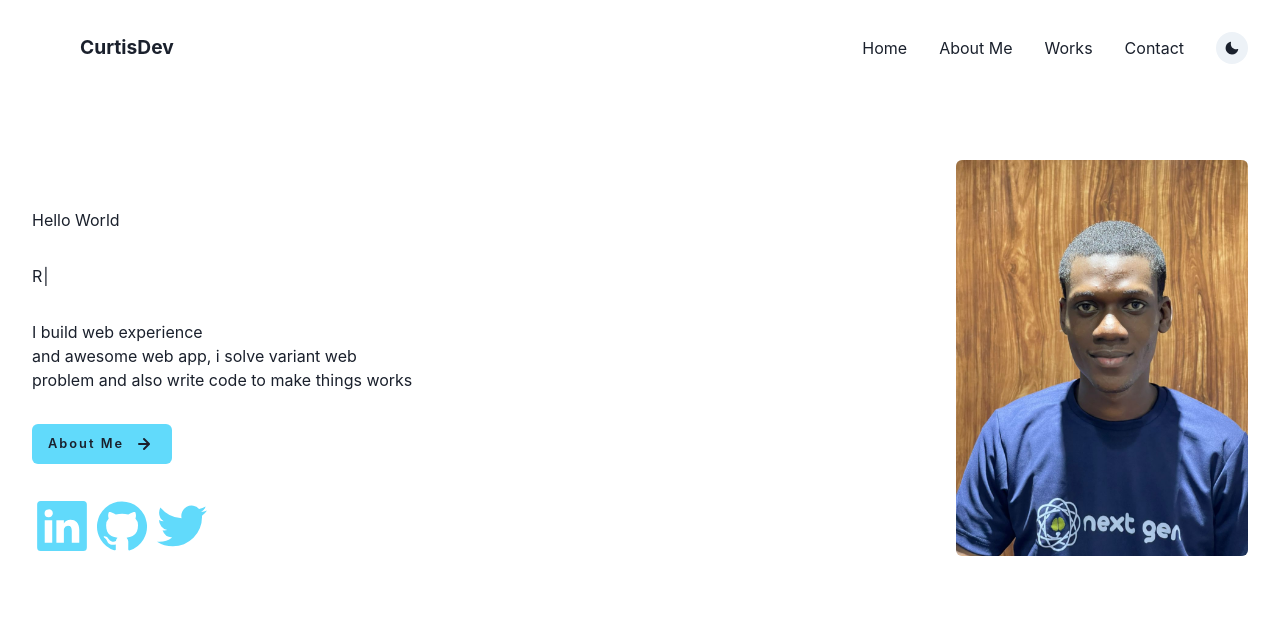
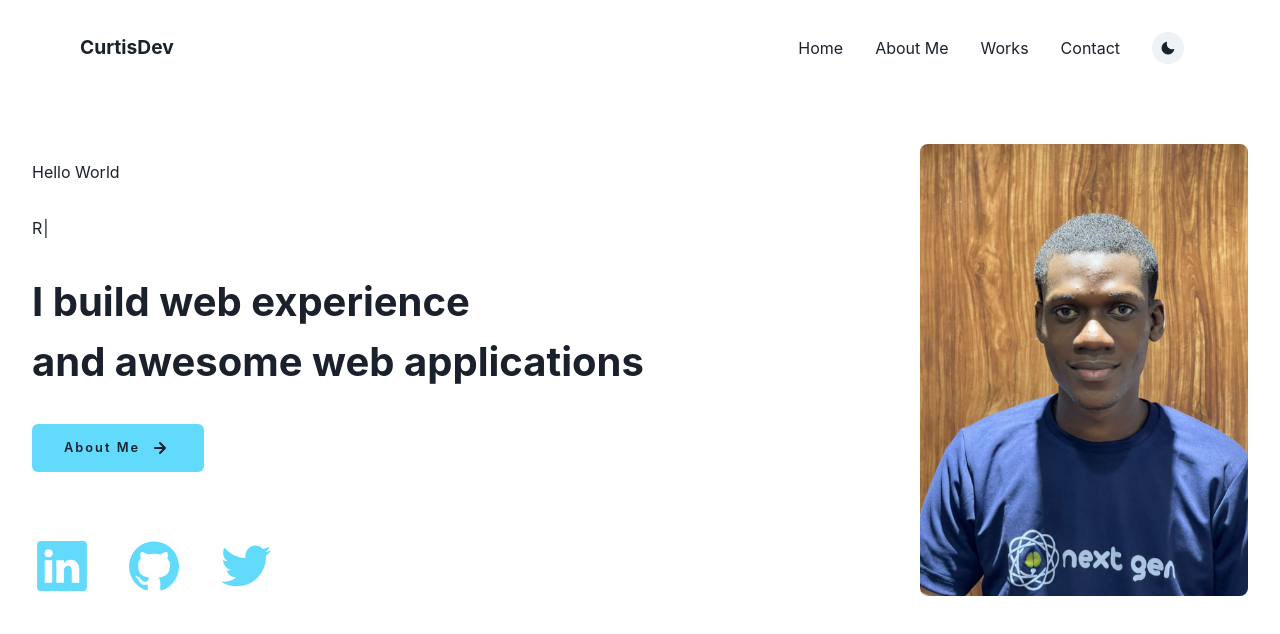
Before and after one commit to CurpraCode/Curtisdev, a Next.js app: page / in a window 1280 px wide. Shown: the top 634 px of the page. Built offline with nearby package versions, Linux system fonts and the light colour scheme.

Commit message:
adjusted the home page

```diff
--- a/src/components/Header.tsx
+++ b/src/components/Header.tsx
@@ -38,6 +38,10 @@ export default function Header() {
   return (
     <Flex
     //   maxW="1324px"
+    position="fixed"
+    top="0"
+    zIndex="50"
+    width="90%"
       m="0 auto"
       minH={"6rem"}
       h={["4rem", "4rem", "4rem"]}
--- a/src/components/home/Intro.tsx
+++ b/src/components/home/Intro.tsx
@@ -12,10 +12,10 @@ import {
 
 const Intro = () => {
   return (
-    <Box maxW="1324px" m="0 auto">
+    <Box maxW="1324px" m="0 auto" mt="5rem">
       <Box>
         <Flex justifyContent="space-between">
-          <Box mt="3rem">
+          <Box mt="1rem">
             <Text mb="2rem">Hello World</Text>
 
             <Typewriter
@@ -30,10 +30,8 @@ const Intro = () => {
                 loop: true,
               }}
             />
-            <Text mt="2rem">
-              I build web experience <br /> and awesome web app, i solve variant
-              web <br />
-              problem and also write code to make things works
+            <Text mt="2rem" fontSize="2.5rem" fontWeight="bold">
+              I build web experience <br /> and awesome web applications
             </Text>
             <Button
               rounded="md"
@@ -41,6 +39,7 @@ const Intro = () => {
               fontSize=".8rem"
               letterSpacing={2}
               mt="2rem"
+              p="1.5rem 2rem"
               rightIcon={<UilArrowRight />}
               _hover={{
                 bg: "#61DAFB",
@@ -54,13 +53,14 @@ const Intro = () => {
             >
               About Me
             </Button>
-            <Flex mt="2rem">
+            <Flex mt="4rem">
               <Link
                 href="https://www.linkedin.com/in/curtis-oyakoya-b70b091b2/"
                 isExternal
                 _hover={{
                   textDecor: "none",
                 }}
+                mr="2rem"
               >
                 <UilLinkedin size="60" color="#61DAFB" />
               </Link>
@@ -70,6 +70,7 @@ const Intro = () => {
                 _hover={{
                   textDecor: "none",
                 }}
+                mr="2rem"
               >
                 <UilGithub size="60" color="#61DAFB" />
               </Link>
@@ -84,12 +85,16 @@ const Intro = () => {
               </Link>
             </Flex>
           </Box>
-          <Image
-            borderRadius="md"
-            width="24%"
-            src="/CurtisDev.jpeg"
-            alt="Curtis"
-          />
+          <Box width="27%" display={["none", "none", "none", "block"]}>
+            <Image
+              borderRadius="lg"
+              width="100%"
+              height="100%"
+              objectFit="cover"
+              src="/CurtisDev.jpeg"
+              alt="Curtis"
+            />
+          </Box>
         </Flex>
       </Box>
     </Box>
--- a/src/pages/_app.tsx
+++ b/src/pages/_app.tsx
@@ -1,9 +1,33 @@
+import { useEffect, useState } from "react";
 import "../styles/globals.css";
 import type { AppProps } from "next/app";
 import { ChakraProvider } from "@chakra-ui/react";
 import Script from "next/script";
+import { useRouter } from "next/router";
 
 function MyApp({ Component, pageProps }: AppProps) {
+  const router = useRouter();
+  useEffect(() => {
+    const handleStart = (url:any) => {
+      if (window.Tawk_API) {
+        Tawk_API.hideWidget();
+      }
+      return url !== router.asPath && setLoading(true);
+    };
+    const handleComplete = (url:any) => {
+      // return url === router.asPath && setLoading(false);
+      Tawk_API.showWidget();
+      // setLoading(false);
+    };
+    router.events.on("routeChangeStart", handleStart);
+    router.events.on("routeChangeComplete", handleComplete);
+    router.events.on("routeChangeError", handleComplete);
+    return () => {
+      router.events.off("routeChangeStart", handleStart);
+      router.events.off("routeChangeComplete", handleComplete);
+      router.events.off("routeChangeError", handleComplete);
+    };
+  }, [router.events, router.asPath]);
   return (
     <ChakraProvider>
       <Component {...pageProps} />
```
